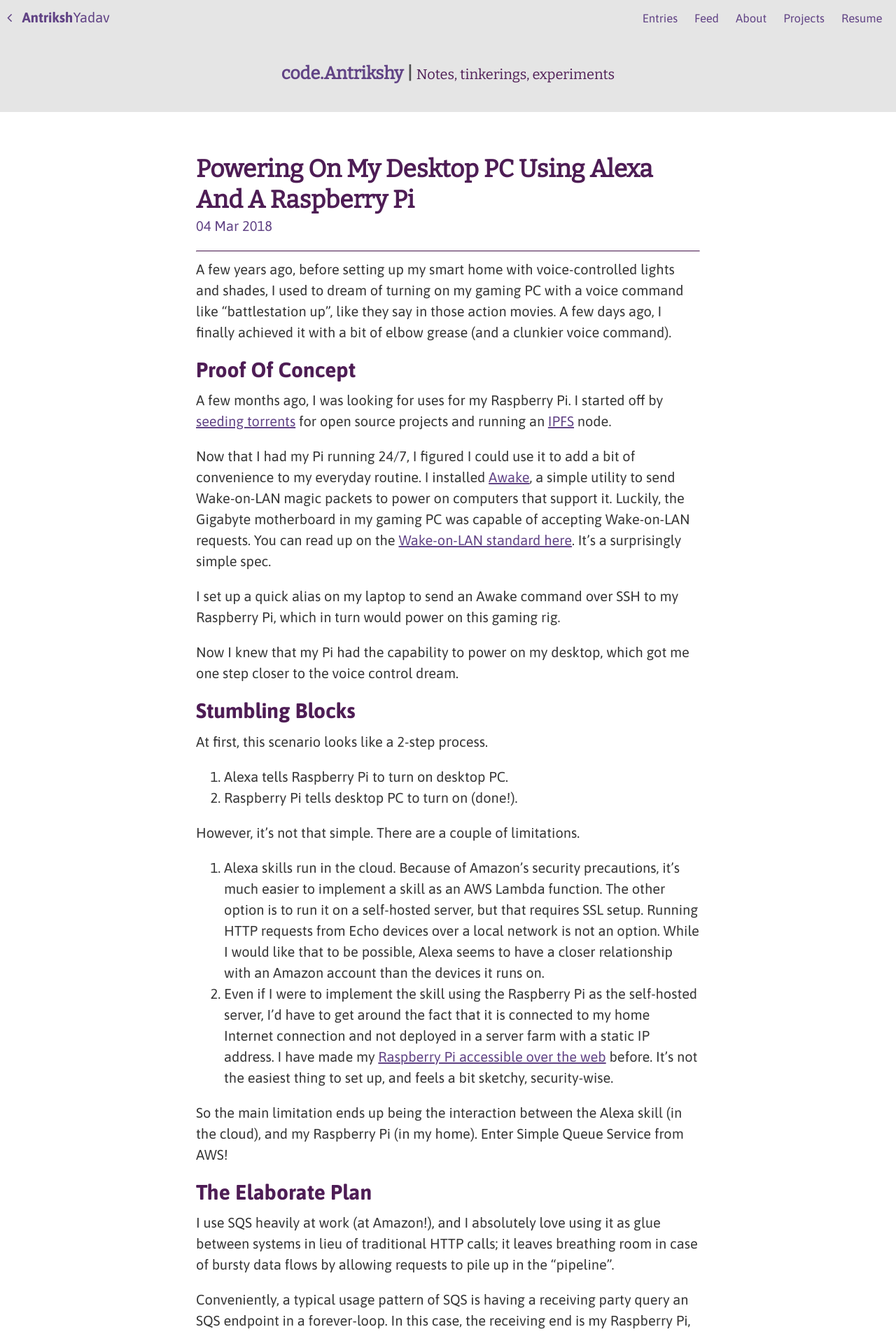
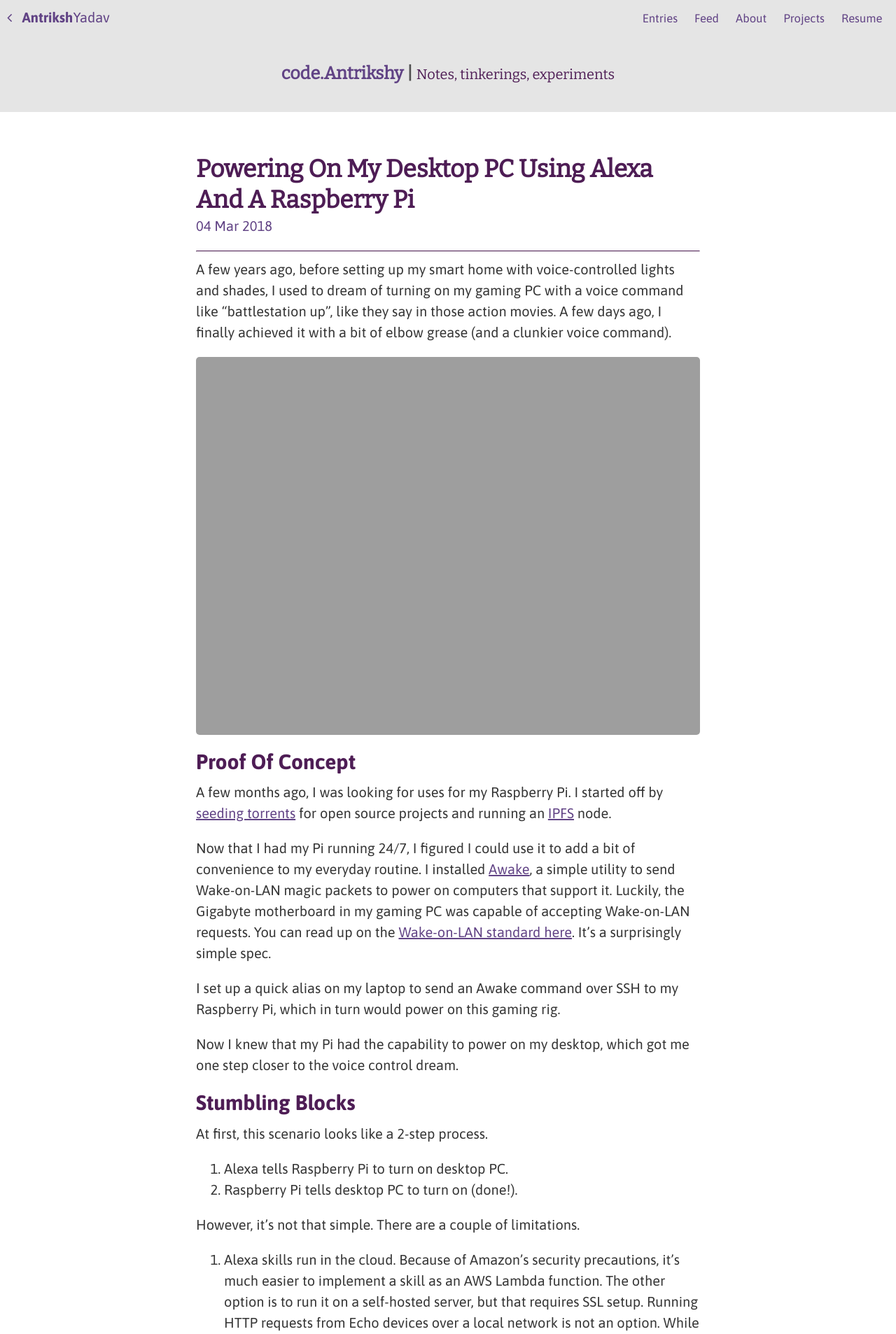
Before and after one commit to Antrikshy/antrikshy.github.io, a Jekyll site: the page built from _posts/2018-03-04-powering-on-my-desktop-pc-using-alexa-and-a-raspberry-pi.md, in a window 1280 px wide. Shown: the top 1906 px of the page at 70% size. Built offline with Jekyll 4.4.1, drawn with Linux system fonts in a browser that asks for light colours; comment, search, counter and statistics services are not loaded.

Commit message:
Added "demo" gif to Pi Wake-on-LAN post

```diff
--- a/_posts/2018-03-04-powering-on-my-desktop-pc-using-alexa-and-a-raspberry-pi.md
+++ b/_posts/2018-03-04-powering-on-my-desktop-pc-using-alexa-and-a-raspberry-pi.md
@@ -6,6 +6,8 @@ description: "Build log of a Raspberry Pi and Alexa Skills Kit setup that allows
 ---
 
 A few years ago, before setting up my smart home with voice-controlled lights and shades, I used to dream of turning on my gaming PC with a voice command like "battlestation up", like they say in those action movies. A few days ago, I finally achieved it with a bit of elbow grease (and a clunkier voice command).
+
+<img src="{{ site.url }}/assets/alexa-raspberry-pi-wake-on-lan-demo.gif" style="min-width: 100%;">
 
 <!--more-->
 
```
Also changed, not shown: 1 other file.
